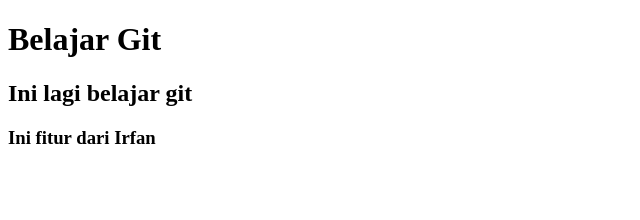
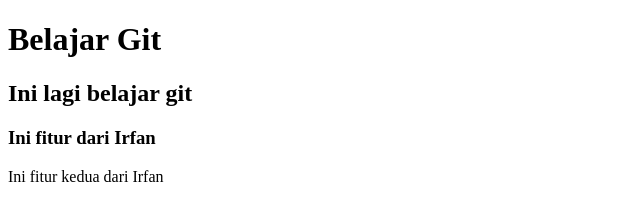
Before and after one commit to desyportuna/sc-belajar-git, a plain HTML site: page index.html in a window 1280 px wide. Shown: the whole page, without its empty margins (0-640 px from the left). Drawn offline with Linux system fonts and the light colour scheme.

Commit message:
fitur2 dari Irfan

```diff
--- a/index.html
+++ b/index.html
@@ -11,5 +11,7 @@
     <h2>Ini lagi belajar git</h2>
 
     <h3>Ini fitur dari Irfan</h3>
+
+    <p>Ini fitur kedua dari Irfan</p>
 </body>
 </html>
```
